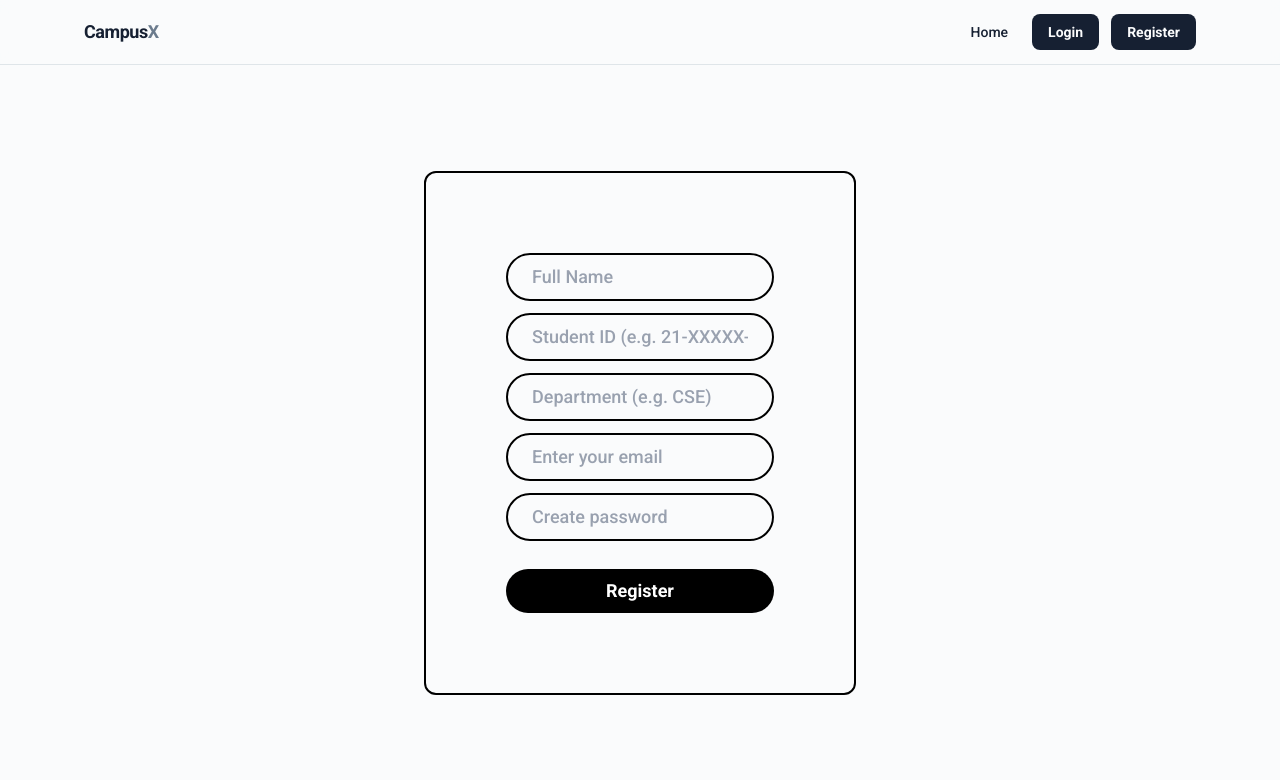
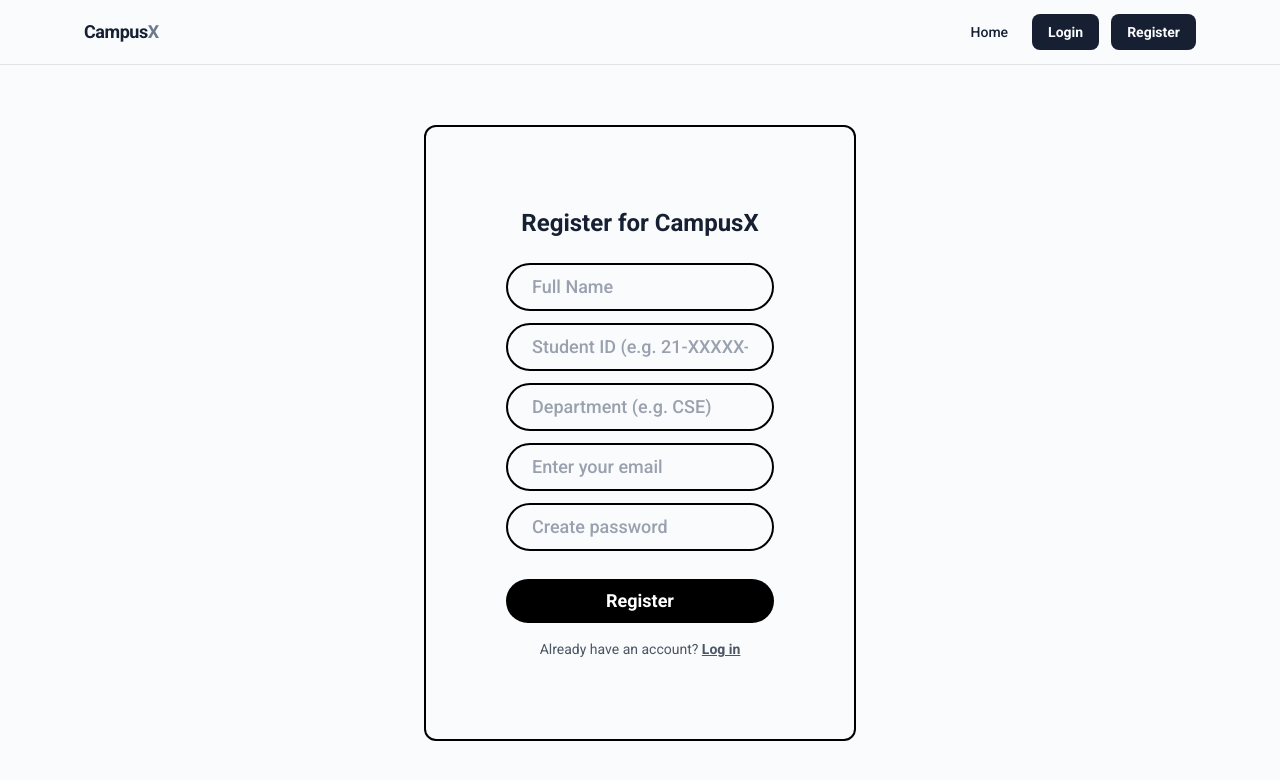
Before and after one commit to Ahnaf181419/CampusX-Web, a React (Vite) app in the folder client/: page /register in a window 1280 px wide. Shown: the top 780 px of the page. Built offline with nearby package versions, Linux system fonts and the light colour scheme.

Commit message:
Complete login and register

```diff
--- a/client/src/pages/Login.jsx
+++ b/client/src/pages/Login.jsx
@@ -1,23 +1,75 @@
+import { useState } from "react";
+import { useNavigate, Link } from "react-router-dom";
+
 const Login = () => {
+  const [email, setEmail] = useState("");
+  const [password, setPassword] = useState("");
+  const [error, setError] = useState(null);
+  const [loading, setLoading] = useState(false);
+  const navigate = useNavigate();
+
+  const handleSubmit = async (e) => {
+    e.preventDefault();
+    setError(null);
+    setLoading(true);
+
+    try {
+      const res = await fetch("http://localhost:5000/api/auth/login", {
+        method: "POST",
+        headers: { "Content-Type": "application/json" },
+        credentials: "include", // Required for session cookie persistence
+        body: JSON.stringify({ email, password }),
+      });
+
+      const data = await res.json();
+      if (!res.ok) throw new Error(data.error || "Login failed");
+
+      navigate("/");
+    } catch (err) {
+      setError(err.message);
+    } finally {
+      setLoading(false);
+    }
+  };
+
   return (
     <div className="flex min-h-[calc(100vh-4rem)] w-screen items-center justify-center">
       <div className="lg:border-2 lg:rounded-xl lg:border-black lg:p-20">
-        <form className="flex flex-col items-center justify-center">
+        <form onSubmit={handleSubmit} className="flex flex-col items-center justify-center">
+          <h1 className="mb-6 text-2xl font-bold">Log in to CampusX</h1>
+
+          {error && <p className="mb-4 text-sm font-semibold text-red-500">{error}</p>}
+
           <input
             required
+            value={email}
+            onChange={(e) => setEmail(e.target.value)}
             className="outline-none bg-transparent border-2 border-black font-medium text-lg py-2 px-6 rounded-full placeholder:text-gray-400"
             type="email"
             placeholder="Enter your email"
           />
           <input
             required
+            value={password}
+            onChange={(e) => setPassword(e.target.value)}
             className="outline-none bg-transparent border-2 border-black font-medium text-lg py-2 px-6 rounded-full mt-3 placeholder:text-gray-400"
             type="password"
             placeholder="Enter password"
           />
-          <button className="mt-7 text-white border-none outline-none bg-black hover:bg-black font-semibold text-lg py-2 px-8 w-full rounded-full transition-all">
-            Log in
+          <button
+            type="submit"
+            disabled={loading}
+            className="mt-7 text-white border-none outline-none bg-black hover:opacity-85 font-semibold text-lg py-2 px-8 w-full rounded-full transition-all disabled:opacity-50"
+          >
+            {loading ? "Logging in..." : "Log in"}
           </button>
+
+          <p className="mt-4 text-sm text-gray-600">
+            Don't have an account?{" "}
+            <Link to="/register" className="font-bold underline">
+              Sign up
+            </Link>
+          </p>
         </form>
       </div>
     </div>
--- a/client/src/pages/Register.jsx
+++ b/client/src/pages/Register.jsx
@@ -1,41 +1,113 @@
+import { useState } from "react";
+import { useNavigate, Link } from "react-router-dom";
+
 const Register = () => {
+  const [formData, setFormData] = useState({
+    fullName: "",
+    studentId: "",
+    department: "",
+    email: "",
+    password: "",
+  });
+  const [error, setError] = useState(null);
+  const [loading, setLoading] = useState(false);
+  const navigate = useNavigate();
+
+  const handleChange = (e) => {
+    setFormData({ ...formData, [e.target.name]: e.target.value });
+  };
+
+  const handleSubmit = async (e) => {
+    e.preventDefault();
+    setError(null);
+    setLoading(true);
+
+    try {
+      const res = await fetch("http://localhost:5000/api/auth/register", {
+        method: "POST",
+        headers: { "Content-Type": "application/json" },
+        credentials: "include", // Required for session cookie persistence
+        body: JSON.stringify(formData),
+      });
+
+      const data = await res.json();
+      if (!res.ok) throw new Error(data.error || "Registration failed");
+
+      navigate("/");
+    } catch (err) {
+      setError(err.message);
+    } finally {
+      setLoading(false);
+    }
+  };
+
   return (
     <div className="flex min-h-[calc(100vh-4rem)] w-screen items-center justify-center py-10">
       <div className="lg:border-2 lg:rounded-xl lg:border-black lg:p-20">
-        <form className="flex flex-col items-center justify-center">
+        <form onSubmit={handleSubmit} className="flex flex-col items-center justify-center">
+          <h1 className="mb-6 text-2xl font-bold">Register for CampusX</h1>
+
+          {error && <p className="mb-4 text-sm font-semibold text-red-500">{error}</p>}
+
           <input
             required
+            name="fullName"
+            value={formData.fullName}
+            onChange={handleChange}
             className="outline-none bg-transparent border-2 border-black font-medium text-lg py-2 px-6 rounded-full placeholder:text-gray-400"
             type="text"
             placeholder="Full Name"
           />
           <input
             required
+            name="studentId"
+            value={formData.studentId}
+            onChange={handleChange}
             className="outline-none bg-transparent border-2 border-black font-medium text-lg py-2 px-6 rounded-full mt-3 placeholder:text-gray-400"
             type="text"
             placeholder="Student ID (e.g. 21-XXXXX-X)"
           />
           <input
             required
+            name="department"
+            value={formData.department}
+            onChange={handleChange}
             className="outline-none bg-transparent border-2 border-black font-medium text-lg py-2 px-6 rounded-full mt-3 placeholder:text-gray-400"
             type="text"
             placeholder="Department (e.g. CSE)"
           />
           <input
             required
+            name="email"
+            value={formData.email}
+            onChange={handleChange}
             className="outline-none bg-transparent border-2 border-black font-medium text-lg py-2 px-6 rounded-full mt-3 placeholder:text-gray-400"
             type="email"
             placeholder="Enter your email"
           />
           <input
             required
+            name="password"
+            value={formData.password}
+            onChange={handleChange}
             className="outline-none bg-transparent border-2 border-black font-medium text-lg py-2 px-6 rounded-full mt-3 placeholder:text-gray-400"
             type="password"
             placeholder="Create password"
           />
-          <button className="mt-7 text-white border-none outline-none bg-black hover:bg-black font-semibold text-lg py-2 px-8 w-full rounded-full transition-all">
-            Register
+          <button
+            type="submit"
+            disabled={loading}
+            className="mt-7 text-white border-none outline-none bg-black hover:opacity-85 font-semibold text-lg py-2 px-8 w-full rounded-full transition-all disabled:opacity-50"
+          >
+            {loading ? "Registering..." : "Register"}
           </button>
+
+          <p className="mt-4 text-sm text-gray-600">
+            Already have an account?{" "}
+            <Link to="/login" className="font-bold underline">
+              Log in
+            </Link>
+          </p>
         </form>
       </div>
     </div>
```
